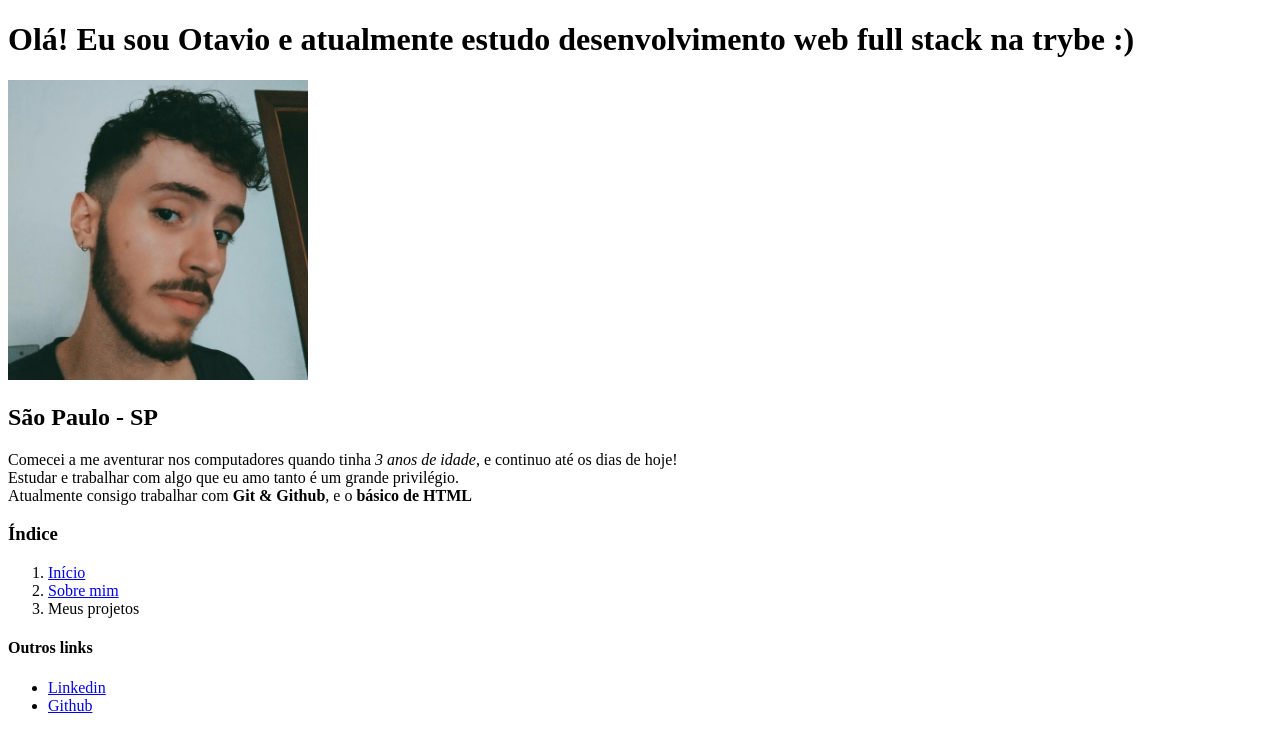
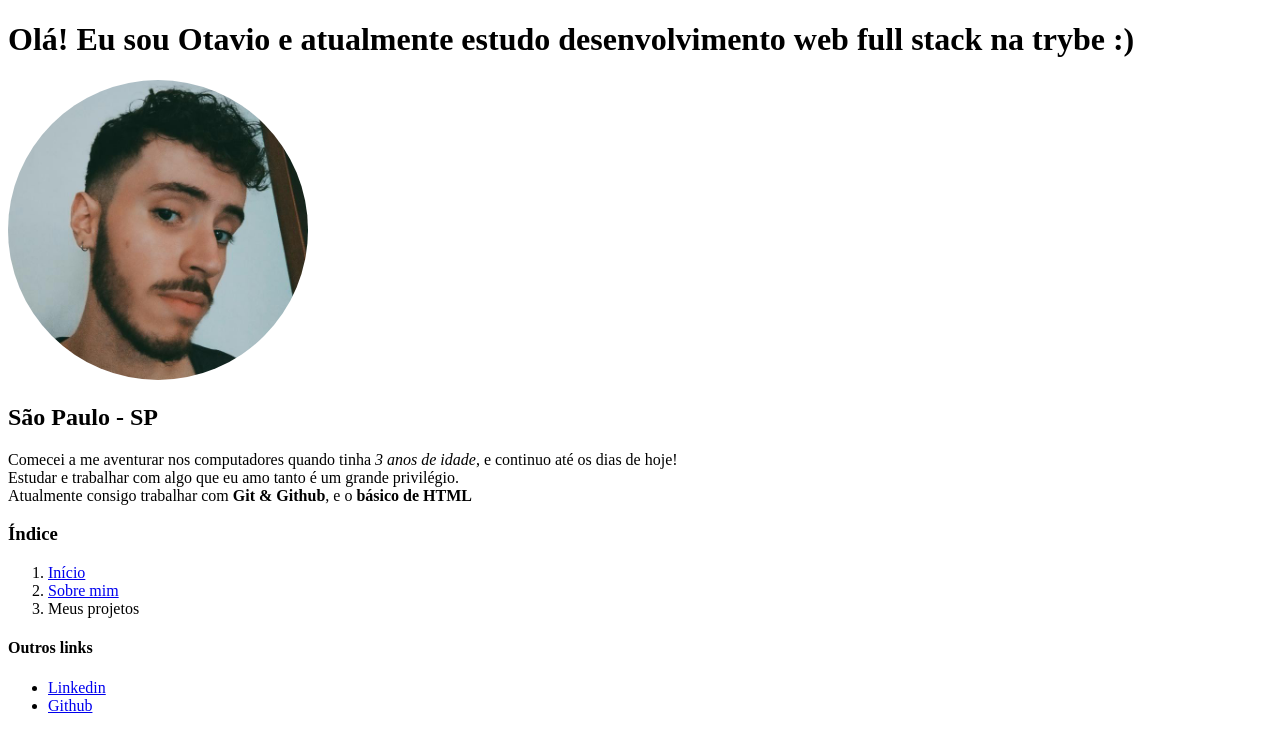
Before and after one commit to OtavioRL/OtavioRL.github.io, a plain HTML site: page index.html in a window 1280 px wide. Drawn offline with Linux system fonts and the light colour scheme.

Commit message:
Style.css

```diff
--- a/index.html
+++ b/index.html
@@ -5,12 +5,14 @@
   <meta charset="UTF-8">
   <meta http-equiv="X-UA-Compatible" content="IE=edge">
   <meta name="viewport" content="width=device-width, initial-scale=1.0">
+  <link rel="stylesheet" href="style.css" type="text/css">
+
   <title>Bem vindo!</title>
 </head>
 
 <body>
   <h1 id="start">Olá! Eu sou Otavio e atualmente estudo desenvolvimento web full stack na trybe :)</h1>
-  <img src="imagens/minha-foto.jpeg" alt="Uma foto minha" width="300px">
+  <img id="foto" src="imagens/minha-foto.jpeg" alt="Uma foto minha" width="300px">
   <h2>São Paulo - SP</h2>
   <p id="sobre">Comecei a me aventurar nos computadores quando tinha <em>3 anos de idade</em>, e continuo até os dias de
     hoje! <br> Estudar e trabalhar com algo que eu amo tanto é um grande privilégio.<br> Atualmente consigo trabalhar
--- /dev/null
+++ b/style.css
@@ -0,0 +1,3 @@
+ #foto{
+   border-radius: 50%;
+ }
```
